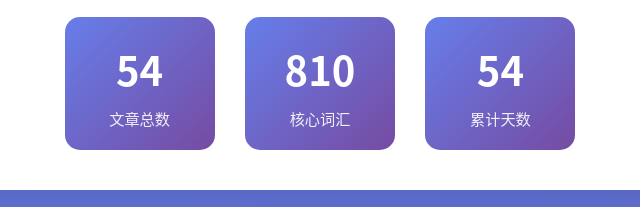
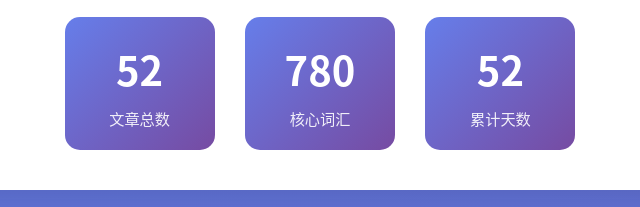
Before and after one commit to zhh-2000/daily_english_articles, a plain HTML site: page index.html in a window 1280 px wide. Shown: the part 165-372 px from the top of the page, 320-960 px from the left. Drawn offline with Linux system fonts and the light colour scheme.

Commit message:
修复主页统计数字：文章总数52/词汇780/累计天数52

```diff
--- a/index.html
+++ b/index.html
@@ -205,15 +205,15 @@
             <!-- 统计 -->
             <div class="stats">
                 <div class="stat-card">
-                    <div class="number">54</div>
+                    <div class="number">52</div>
                     <div class="label">文章总数</div>
                 </div>
                 <div class="stat-card">
-                    <div class="number">810</div>
+                    <div class="number">780</div>
                     <div class="label">核心词汇</div>
                 </div>
                 <div class="stat-card">
-                    <div class="number">54</div>
+                    <div class="number">52</div>
                     <div class="label">累计天数</div>
                 </div>
             </div>
```
